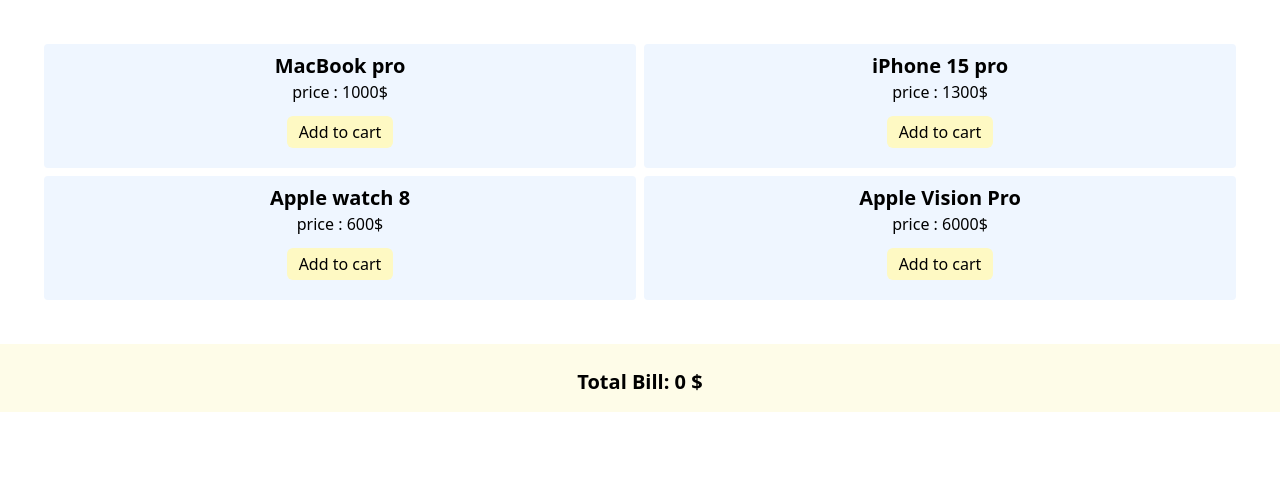
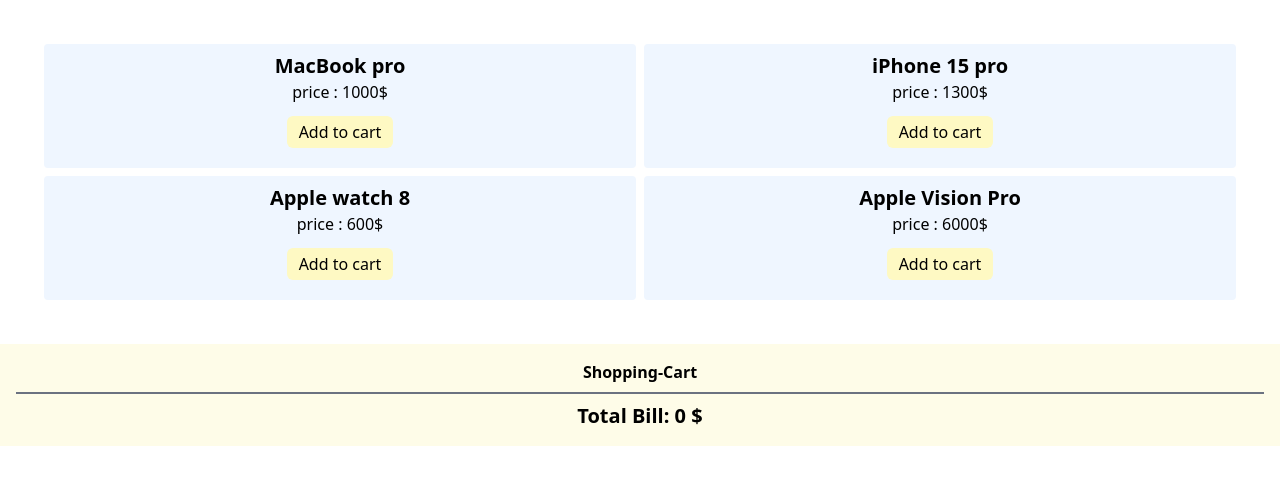
Before and after one commit to tanvir35web/context-api, a React (Vite) app: page / in a window 1280 px wide. Shown: the top 484 px of the page. Built offline with nearby package versions, Linux system fonts and the light colour scheme.

Commit message:
shopping cart title added

```diff
--- a/src/components/Cart.jsx
+++ b/src/components/Cart.jsx
@@ -7,6 +7,7 @@
 
     return (
         <div className="text-center bg-yellow-50 p-4">
+            <p className="font-bold mb-2 border-b-2 pb-2 border-gray-500">Shopping-Cart</p>
             {cart &&
                 cart.item.map((product, index) => (
                     <li key={index} className="list-none">
```
